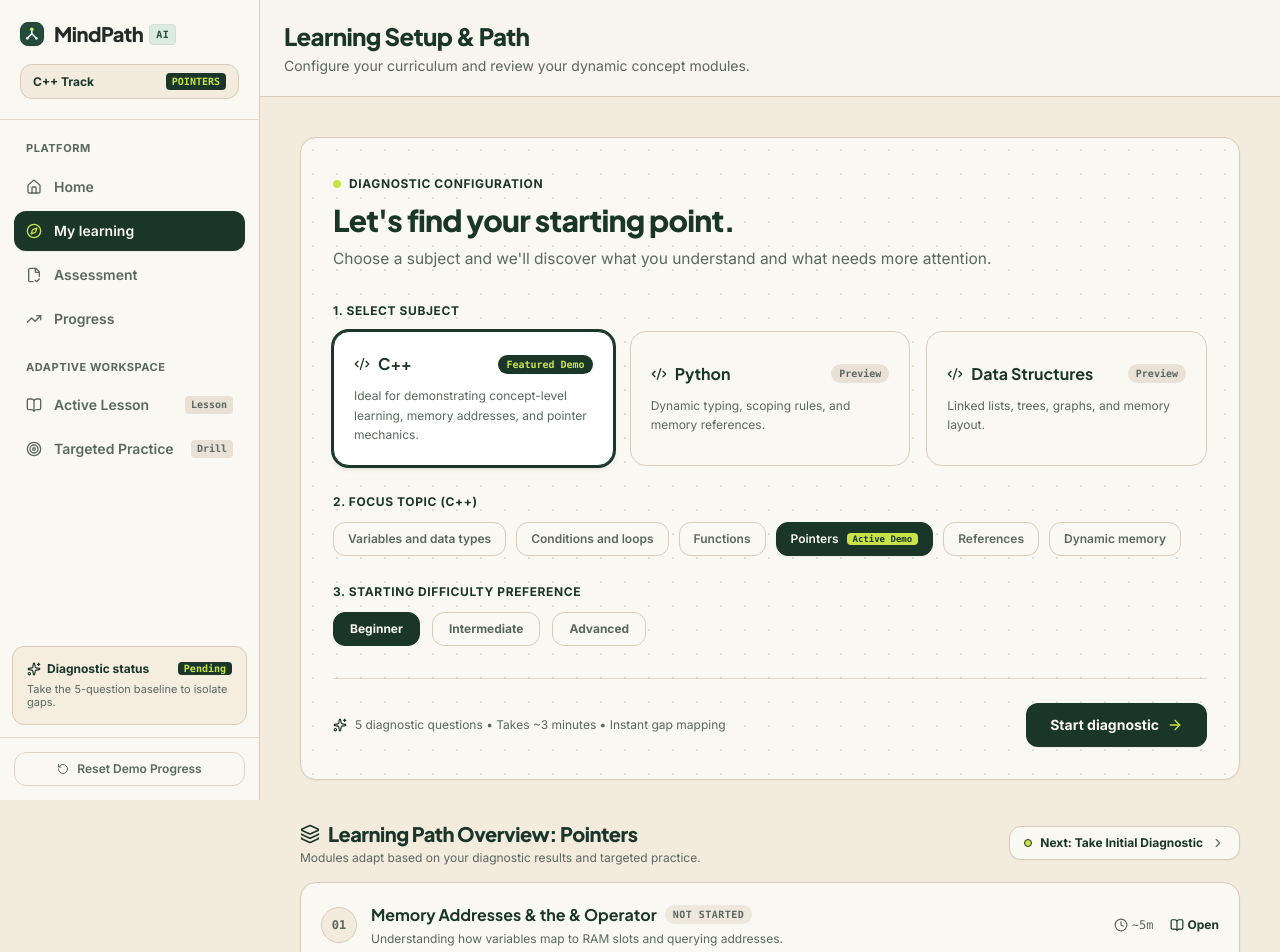
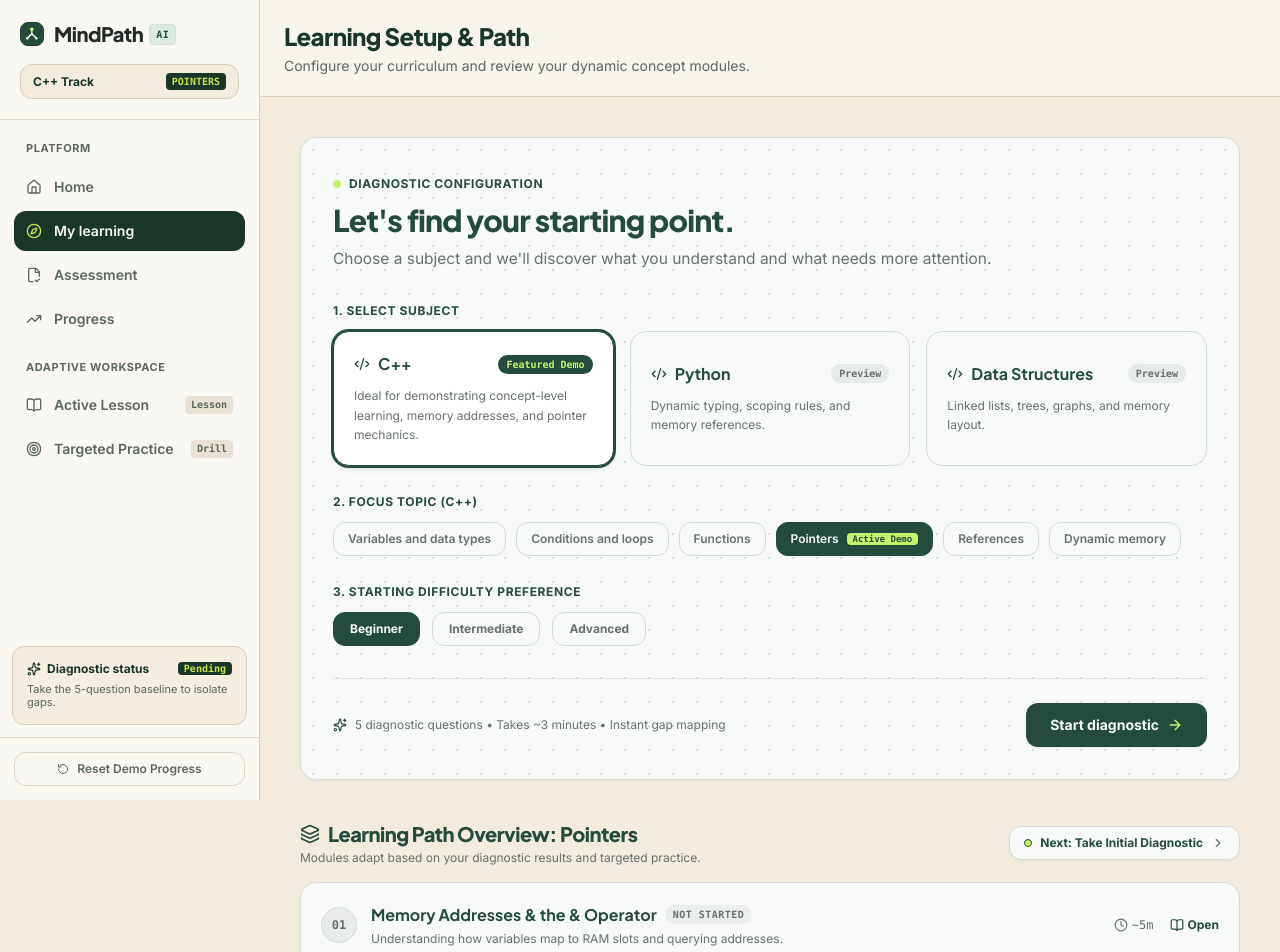
Before and after one commit to hanisnaff/Lumora, a React (Vite) app: page /learn in a window 1280 px wide. Shown: the top 952 px of the page. Built offline with nearby package versions, Linux system fonts and the light colour scheme.

Commit message:
Align interface with cool grey and forest green design system

```diff
--- a/src/pages/LearningSetupPage.tsx
+++ b/src/pages/LearningSetupPage.tsx
@@ -92,23 +92,23 @@ export const LearningSetupPage: React.FC = () => {
       <div className="space-y-10">
 
         {/* Setup Card Container */}
-        <section className="bg-[#FAF8F3] border border-[#D9CCBA] rounded-2xl p-6 sm:p-8 shadow-xs relative overflow-hidden bg-dot-pattern">
+        <section className="bg-[#F8FAF9] border border-[#D6DDD8] rounded-2xl p-6 sm:p-8 shadow-xs relative overflow-hidden bg-dot-pattern">
           <div className="max-w-[700px]">
-            <div className="inline-flex items-center gap-2 text-xs font-bold uppercase tracking-wider text-[#1A3628] mb-2.5">
-              <span className="w-2 h-2 rounded-full bg-[#C8E348]" />
+            <div className="inline-flex items-center gap-2 text-xs font-bold uppercase tracking-wider text-[#244B3C] mb-2.5">
+              <span className="w-2 h-2 rounded-full bg-[#C6F36B]" />
               <span>DIAGNOSTIC CONFIGURATION</span>
             </div>
-            <h2 className="font-heading font-extrabold text-[#1A3628] tracking-tight text-2xl sm:text-3xl">
+            <h2 className="font-heading font-extrabold text-[#244B3C] tracking-tight text-2xl sm:text-3xl">
               Let's find your starting point.
             </h2>
-            <p className="text-[15.5px] text-[#5C675F] mt-2 leading-relaxed">
+            <p className="text-[15.5px] text-[#68716C] mt-2 leading-relaxed">
               Choose a subject and we'll discover what you understand and what needs more attention.
             </p>
           </div>
 
           {/* 1. Subject Selection */}
           <div className="mt-8">
-            <label className="block text-xs font-bold uppercase tracking-wider text-[#1A3628] mb-3">
+            <label className="block text-xs font-bold uppercase tracking-wider text-[#244B3C] mb-3">
               1. Select Subject
             </label>
             <div className="grid grid-cols-1 md:grid-cols-3 gap-4">
@@ -119,27 +119,27 @@ export const LearningSetupPage: React.FC = () => {
                     key={sub.id}
                     type="button"
                     onClick={() => setSubject(sub.id)}
-                    className={`relative p-5 rounded-2xl border text-left transition-all duration-200 focus:outline-none focus-visible:ring-2 focus-visible:ring-[#1A3628] ${
+                    className={`relative p-5 rounded-2xl border text-left transition-all duration-200 focus:outline-none focus-visible:ring-2 focus-visible:ring-[#244B3C] ${
                       isSelected
-                        ? 'bg-[#FFFFFF] border-[#1A3628] shadow-md ring-2 ring-[#1A3628]'
-                        : 'bg-[#FAF8F3] border-[#D9CCBA] hover:bg-[#F3EBDD]/50'
+                        ? 'bg-[#FFFFFF] border-[#244B3C] shadow-md ring-2 ring-[#244B3C]'
+                        : 'bg-[#F8FAF9] border-[#D6DDD8] hover:bg-[#E8EBE9]/50'
                     }`}
                   >
                     <div className="flex items-center justify-between">
                       <div className="flex items-center gap-2">
-                        <Code2 className="w-4 h-4 text-[#1A3628]" />
-                        <span className="font-heading font-bold text-base text-[#1A3628]">
+                        <Code2 className="w-4 h-4 text-[#244B3C]" />
+                        <span className="font-heading font-bold text-base text-[#244B3C]">
                           {sub.name}
                         </span>
                       </div>
                       <span className={`text-[10px] font-mono font-bold px-2 py-0.5 rounded-full ${
-                        sub.featured ? 'bg-[#1A3628] text-[#C8E348]' : 'bg-[#D9CCBA]/50 text-[#5C675F]'
+                        sub.featured ? 'bg-[#244B3C] text-[#C6F36B]' : 'bg-[#D6DDD8]/50 text-[#68716C]'
                       }`}>
                         {sub.tag}
                       </span>
                     </div>
 
-                    <p className="text-xs text-[#5C675F] mt-2.5 leading-relaxed">
+                    <p className="text-xs text-[#68716C] mt-2.5 leading-relaxed">
                       {sub.description}
                     </p>
                   </button>
@@ -150,7 +150,7 @@ export const LearningSetupPage: React.FC = () => {
 
           {/* 2. Topic Selection */}
           <div className="mt-7">
-            <label className="block text-xs font-bold uppercase tracking-wider text-[#1A3628] mb-3">
+            <label className="block text-xs font-bold uppercase tracking-wider text-[#244B3C] mb-3">
               2. Focus Topic ({selectedSubject})
             </label>
             <div className="flex flex-wrap gap-2.5">
@@ -164,14 +164,14 @@ export const LearningSetupPage: React.FC = () => {
                     onClick={() => setTopic(t)}
                     className={`px-3.5 py-2 rounded-xl text-xs font-semibold border transition-all duration-180 flex items-center gap-2 ${
                       isSelected
-                        ? 'bg-[#1A3628] text-[#FAF8F3] border-[#1A3628] shadow-xs'
-                        : 'bg-[#FAF8F3] text-[#5C675F] border-[#D9CCBA] hover:text-[#1A3628] hover:bg-[#F3EBDD]/60'
+                        ? 'bg-[#244B3C] text-[#F8FAF9] border-[#244B3C] shadow-xs'
+                        : 'bg-[#F8FAF9] text-[#68716C] border-[#D6DDD8] hover:text-[#244B3C] hover:bg-[#E8EBE9]/60'
                     }`}
                   >
                     <span>{t}</span>
                     {isFeatured && (
                       <span className={`text-[9px] px-1.5 py-0.2 rounded font-mono font-bold ${
-                        isSelected ? 'bg-[#C8E348] text-[#1A3628]' : 'bg-[#1A3628] text-[#C8E348]'
+                        isSelected ? 'bg-[#C6F36B] text-[#244B3C]' : 'bg-[#244B3C] text-[#C6F36B]'
                       }`}>
                         Active Demo
                       </span>
@@ -184,7 +184,7 @@ export const LearningSetupPage: React.FC = () => {
 
           {/* 3. Difficulty Preference */}
           <div className="mt-7">
-            <label className="block text-xs font-bold uppercase tracking-wider text-[#1A3628] mb-3">
+            <label className="block text-xs font-bold uppercase tracking-wider text-[#244B3C] mb-3">
               3. Starting Difficulty Preference
             </label>
             <div className="flex flex-wrap gap-3">
@@ -197,8 +197,8 @@ export const LearningSetupPage: React.FC = () => {
                     onClick={() => setDifficulty(diff)}
                     className={`px-4 py-2 rounded-xl text-xs font-bold border transition-all duration-180 ${
                       isSelected
-                        ? 'bg-[#1A3628] text-[#FAF8F3] border-[#1A3628]'
-                        : 'bg-[#FAF8F3] text-[#5C675F] border-[#D9CCBA] hover:text-[#1A3628] hover:bg-[#F3EBDD]/60'
+                        ? 'bg-[#244B3C] text-[#F8FAF9] border-[#244B3C]'
+                        : 'bg-[#F8FAF9] text-[#68716C] border-[#D6DDD8] hover:text-[#244B3C] hover:bg-[#E8EBE9]/60'
                     }`}
                   >
                     {diff}
@@ -209,19 +209,19 @@ export const LearningSetupPage: React.FC = () => {
           </div>
 
           {/* Action Row */}
-          <div className="mt-8 pt-6 border-t border-[#D9CCBA]/70 flex flex-col sm:flex-row items-start sm:items-center justify-between gap-4">
-            <div className="flex items-center gap-2 text-xs text-[#5C675F]">
-              <Sparkles className="w-3.5 h-3.5 text-[#1A3628]" />
+          <div className="mt-8 pt-6 border-t border-[#D6DDD8]/70 flex flex-col sm:flex-row items-start sm:items-center justify-between gap-4">
+            <div className="flex items-center gap-2 text-xs text-[#68716C]">
+              <Sparkles className="w-3.5 h-3.5 text-[#244B3C]" />
               <span>5 diagnostic questions &bull; Takes ~3 minutes &bull; Instant gap mapping</span>
             </div>
 
             <button
               type="button"
               onClick={handleStartDiagnostic}
-              className="inline-flex items-center gap-2 bg-[#1A3628] text-[#FAF8F3] px-6 py-3 rounded-xl text-sm font-bold hover:bg-[#254636] transition-colors shadow-xs focus:outline-none focus-visible:ring-2 focus-visible:ring-[#1A3628]"
+              className="inline-flex items-center gap-2 bg-[#244B3C] text-[#F8FAF9] px-6 py-3 rounded-xl text-sm font-bold hover:bg-[#1D3D31] transition-colors shadow-xs focus:outline-none focus-visible:ring-2 focus-visible:ring-[#244B3C]"
             >
               <span>Start diagnostic</span>
-              <ArrowRight className="w-4 h-4 text-[#C8E348]" />
+              <ArrowRight className="w-4 h-4 text-[#C6F36B]" />
             </button>
           </div>
         </section>
@@ -230,11 +230,11 @@ export const LearningSetupPage: React.FC = () => {
         <section className="space-y-4">
           <div className="flex flex-col sm:flex-row sm:items-center justify-between gap-2">
             <div>
-              <h3 className="font-heading font-extrabold text-xl text-[#1A3628] tracking-tight flex items-center gap-2">
-                <Layers className="w-5 h-5 text-[#1A3628]" />
+              <h3 className="font-heading font-extrabold text-xl text-[#244B3C] tracking-tight flex items-center gap-2">
+                <Layers className="w-5 h-5 text-[#244B3C]" />
                 <span>Learning Path Overview: {selectedTopic}</span>
               </h3>
-              <p className="text-xs text-[#5C675F] mt-0.5">
+              <p className="text-xs text-[#68716C] mt-0.5">
                 Modules adapt based on your diagnostic results and targeted practice.
               </p>
             </div>
@@ -243,11 +243,11 @@ export const LearningSetupPage: React.FC = () => {
             <button
               type="button"
               onClick={() => navigate(recommended.targetRoute)}
-              className="inline-flex items-center gap-2 px-3.5 py-2 rounded-xl bg-[#FAF8F3] border border-[#D9CCBA] text-xs font-bold text-[#1A3628] hover:border-[#1A3628] transition-colors shadow-xs"
+              className="inline-flex items-center gap-2 px-3.5 py-2 rounded-xl bg-[#F8FAF9] border border-[#D6DDD8] text-xs font-bold text-[#244B3C] hover:border-[#244B3C] transition-colors shadow-xs"
             >
-              <span className="w-2 h-2 rounded-full bg-[#C8E348] border border-[#1A3628]" />
+              <span className="w-2 h-2 rounded-full bg-[#C6F36B] border border-[#244B3C]" />
               <span>Next: {recommended.title}</span>
-              <ChevronRight className="w-3.5 h-3.5 text-[#5C675F]" />
+              <ChevronRight className="w-3.5 h-3.5 text-[#68716C]" />
             </button>
           </div>
 
@@ -262,23 +262,23 @@ export const LearningSetupPage: React.FC = () => {
                 <div
                   key={mod.id}
                   onClick={() => handleModuleClick(mod.conceptId)}
-                  className="bg-[#FAF8F3] border border-[#D9CCBA] rounded-2xl p-4 sm:p-5 flex flex-col sm:flex-row items-start sm:items-center justify-between gap-4 transition-all duration-180 hover:border-[#1A3628]/40 hover:-translate-y-0.5 cursor-pointer shadow-xs"
+                  className="bg-[#F8FAF9] border border-[#D6DDD8] rounded-2xl p-4 sm:p-5 flex flex-col sm:flex-row items-start sm:items-center justify-between gap-4 transition-all duration-180 hover:border-[#244B3C]/40 hover:-translate-y-0.5 cursor-pointer shadow-xs"
                 >
                   <div className="flex items-start sm:items-center gap-3.5">
                     {/* State Marker */}
                     <div className="shrink-0 mt-0.5 sm:mt-0">
                       {isCompleted && (
-                        <div className="w-9 h-9 rounded-full bg-[#1A3628] text-[#C8E348] flex items-center justify-center shadow-xs">
+                        <div className="w-9 h-9 rounded-full bg-[#244B3C] text-[#C6F36B] flex items-center justify-center shadow-xs">
                           <CheckCircle2 className="w-5 h-5 stroke-[2.5]" />
                         </div>
                       )}
                       {isInProgress && (
-                        <div className="w-9 h-9 rounded-full bg-[#FAF8F3] border-2 border-[#1A3628] flex items-center justify-center shadow-xs">
-                          <span className="w-3 h-3 rounded-full bg-[#C8E348]" />
+                        <div className="w-9 h-9 rounded-full bg-[#F8FAF9] border-2 border-[#244B3C] flex items-center justify-center shadow-xs">
+                          <span className="w-3 h-3 rounded-full bg-[#C6F36B]" />
                         </div>
                       )}
                       {isNotStarted && (
-                        <div className="w-9 h-9 rounded-full bg-[#F3EBDD] border border-[#D9CCBA] flex items-center justify-center text-xs font-mono font-bold text-[#5C675F]">
+                        <div className="w-9 h-9 rounded-full bg-[#E8EBE9] border border-[#D6DDD8] flex items-center justify-center text-xs font-mono font-bold text-[#68716C]">
                           0{index + 1}
                         </div>
                       )}
@@ -286,34 +286,34 @@ export const LearningSetupPage: React.FC = () => {
 
                     <div>
                       <div className="flex items-center gap-2">
-                        <h4 className="font-heading font-bold text-sm sm:text-base text-[#1A3628]">
+                        <h4 className="font-heading font-bold text-sm sm:text-base text-[#244B3C]">
                           {mod.title}
                         </h4>
                         <span className={`text-[10px] font-mono font-bold px-2 py-0.5 rounded-full uppercase tracking-wider ${
                           isCompleted
-                            ? 'bg-[#1A3628]/10 text-[#1A3628]'
+                            ? 'bg-[#244B3C]/10 text-[#244B3C]'
                             : isInProgress
-                            ? 'bg-[#1A3628] text-[#C8E348]'
-                            : 'bg-[#D9CCBA]/40 text-[#5C675F]'
+                            ? 'bg-[#244B3C] text-[#C6F36B]'
+                            : 'bg-[#D6DDD8]/40 text-[#68716C]'
                         }`}>
                           {isCompleted ? 'Completed' : isInProgress ? 'In Progress' : 'Not Started'}
                         </span>
                       </div>
-                      <p className="text-xs text-[#5C675F] mt-1 line-clamp-1">
+                      <p className="text-xs text-[#68716C] mt-1 line-clamp-1">
                         {mod.description}
                       </p>
                     </div>
                   </div>
 
                   {/* Right metadata & Action */}
-                  <div className="flex items-center justify-between sm:justify-end w-full sm:w-auto gap-4 pt-2 sm:pt-0 border-t sm:border-t-0 border-[#D9CCBA]/40">
-                    <div className="flex items-center gap-3 text-xs text-[#5C675F]">
+                  <div className="flex items-center justify-between sm:justify-end w-full sm:w-auto gap-4 pt-2 sm:pt-0 border-t sm:border-t-0 border-[#D6DDD8]/40">
+                    <div className="flex items-center gap-3 text-xs text-[#68716C]">
                       <span className="flex items-center gap-1 font-mono">
-                        <Clock className="w-3.5 h-3.5 text-[#5C675F]" />
+                        <Clock className="w-3.5 h-3.5 text-[#68716C]" />
                         <span>~{mod.estimatedMinutes}m</span>
                       </span>
                       {mod.masteryScore > 0 && (
-                        <span className="font-bold text-[#1A3628] font-mono">
+                        <span className="font-bold text-[#244B3C] font-mono">
                           {mod.masteryScore}% mastery
                         </span>
                       )}
@@ -321,7 +321,7 @@ export const LearningSetupPage: React.FC = () => {
 
                     <button
                       type="button"
-                      className="inline-flex items-center gap-1 text-xs font-bold text-[#1A3628] hover:text-[#254636] transition-colors"
+                      className="inline-flex items-center gap-1 text-xs font-bold text-[#244B3C] hover:text-[#1D3D31] transition-colors"
                     >
                       <BookOpen className="w-3.5 h-3.5" />
                       <span>{isCompleted ? 'Review' : 'Open'}</span>
```
